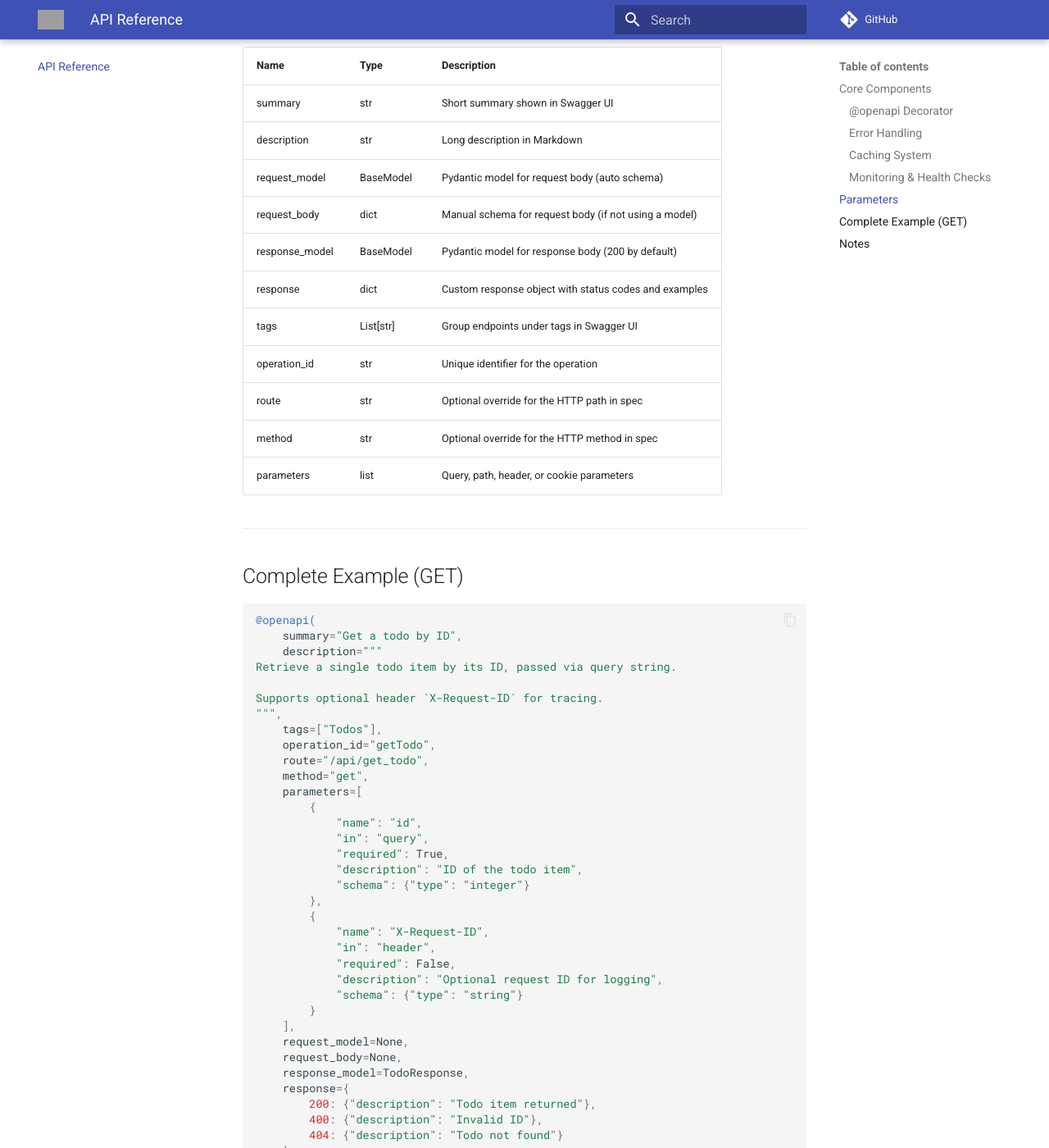
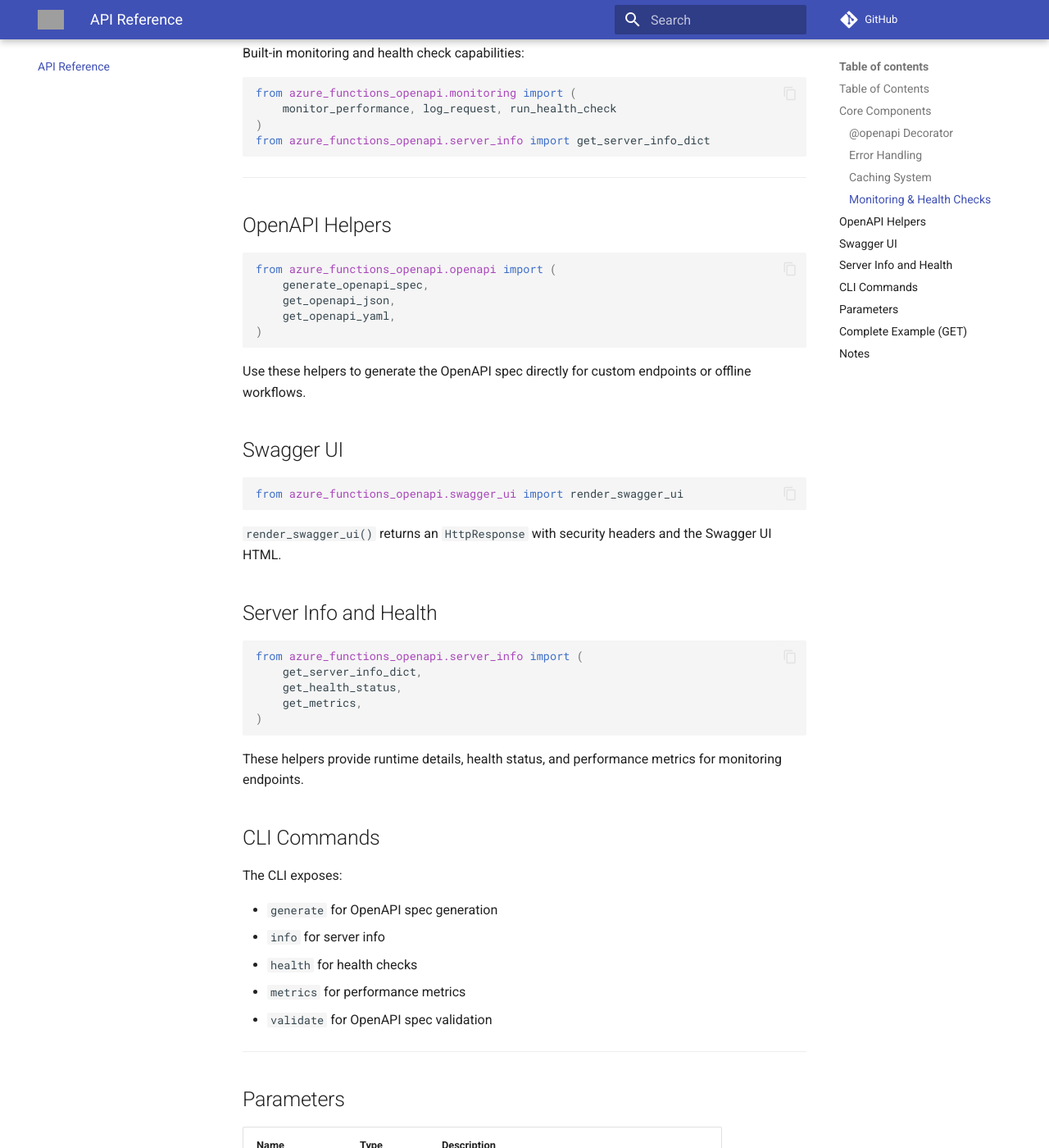
Before and after one commit to yeongseon/azure-functions-openapi, an MkDocs documentation site: the page built from docs/api.md, in a window 1280 px wide and 1400 px high, scrolled down 1158 px. Shown: the whole window at 82% size. Built offline with MkDocs 1.6.1 and Material for MkDocs 9.7.7, drawn with Linux system fonts in a browser that asks for light colours; comment, search, counter and statistics services are not loaded; some of the changed text lies outside the part shown; grey boxes are pictures that could not be loaded.

````diff
--- a/docs/api.md
+++ b/docs/api.md
@@ -1,6 +1,14 @@
 # API Reference
 
 This document provides comprehensive API reference for the azure-functions-openapi library.
+
+## Table of Contents
+
+- Core Components
+- OpenAPI Helpers
+- Swagger UI
+- Server Info and Health
+- CLI Commands
 
 ## Core Components
 
@@ -40,6 +48,53 @@ from azure_functions_openapi.monitoring import (
 )
 from azure_functions_openapi.server_info import get_server_info_dict
 ```
+
+---
+
+## OpenAPI Helpers
+
+```python
+from azure_functions_openapi.openapi import (
+    generate_openapi_spec,
+    get_openapi_json,
+    get_openapi_yaml,
+)
+```
+
+Use these helpers to generate the OpenAPI spec directly for custom endpoints
+or offline workflows.
+
+## Swagger UI
+
+```python
+from azure_functions_openapi.swagger_ui import render_swagger_ui
+```
+
+`render_swagger_ui()` returns an `HttpResponse` with security headers and the
+Swagger UI HTML.
+
+## Server Info and Health
+
+```python
+from azure_functions_openapi.server_info import (
+    get_server_info_dict,
+    get_health_status,
+    get_metrics,
+)
+```
+
+These helpers provide runtime details, health status, and performance metrics
+for monitoring endpoints.
+
+## CLI Commands
+
+The CLI exposes:
+
+- `generate` for OpenAPI spec generation
+- `info` for server info
+- `health` for health checks
+- `metrics` for performance metrics
+- `validate` for OpenAPI spec validation
 
 ---
 
````
Also changed, not shown: README.md (+20 -1 lines), docs/index.md (+16 -0 lines), docs/installation.md (+35 -0 lines), docs/usage.md (+16 -3 lines).
